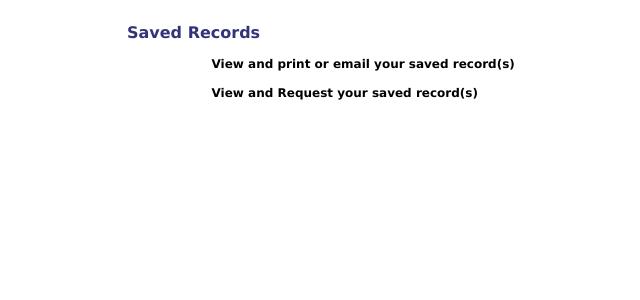
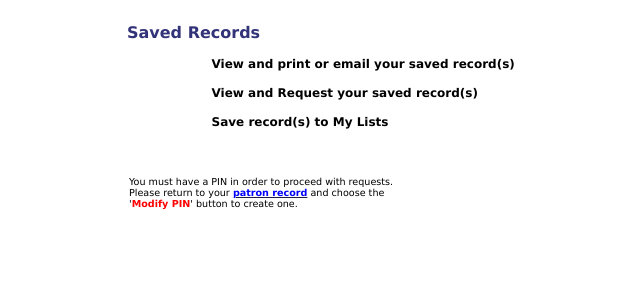
Before and after one commit to umlts/webpacs-merlin, a PHP site: page /viewsaves_web.html in a window 1280 px wide. Shown: the top 300 px of the page, without its empty margins (158-798 px from the left). Run offline with PHP 8.4, Linux system fonts and the light colour scheme.

Commit message:
My List feature

```diff
--- a/merlin_styles.css
+++ b/merlin_styles.css
@@ -756,3 +756,17 @@ wbresourcelist */
 #info {top:500}
 
 #sms {font-size:70%}
+
+#mylist_btn1 {
+  background-color:#d4d0c8;
+  padding: 2px 12px;
+  margin:3px;
+  color: black;
+  border-width: 1px;
+  border-color: white black black white;
+  border-style:solid;
+}
+
+#mylist_btn1 a{
+  text-decoration:none;
+}
--- a/patronview_web.html
+++ b/patronview_web.html
@@ -124,6 +124,10 @@ function preload() {
 <!--{ifpsearch}-->
 <!--{psearchbtn}-->
 &nbsp;
+<!--{ifmylists}-->
+<!--{mylists}-->
+<!--{xif}-->
+&nbsp;
 <!--{xif}-->
 <!--{ifholds}-->
 <!--{holdsbtn}-->
--- a/viewsaves_web.html
+++ b/viewsaves_web.html
@@ -94,28 +94,42 @@ function preload() {
 <TD WIDTH="10%">
 <!--{ifexport}-->
 <!--{export}-->
-</td>
+<!--{xif}-->
 <td WIDTH="90%">
 <strong>View and print or email your saved record(s)</strong>
-</td>
-<!--{xif}-->
-<!--{ifrequestmulti}-->
 </td>
 </tr>
 <tr>
 <TD WIDTH="10%">
+<!--{ifrequestmulti}-->
 <!--{requestmulti}-->
+<!--{xif}-->
 </td>
 <td WIDTH="90%">
 <strong>View and Request your saved record(s)</strong>
 </td>
+</td>
+</tr>
+<tr>
+<TD WIDTH="10%">
+<!--{ifmylists}-->
+<!--{mylists}-->
 <!--{xif}-->
 </td>
+<td WIDTH="90%">
+<strong>Save record(s) to My Lists</strong>
+</td>
+</td>
 </tr>
+<tr>
 </TABLE>
 <TABLE WIDTH="740" ALIGN="center" CELLPADDING="15">
 <tr>
-<td>
+<td style="font-size: 80%;">
+You must have a PIN in order to proceed with requests.<br />
+Please return to your <a href="/patroninfo"><font color="#0000ff">
+<strong>patron record</strong></font></a> and choose the <br />
+'<font color="red"><strong>Modify PIN</strong></font>' button to create one.</a>
 <br /><br />
 <!--{prevscreen}-->
 <!--{clearmarked}-->
```
Also changed, not shown: toplogo.html (line endings or trailing spaces), toplogo_s1.htm (line endings or trailing spaces), toplogo_s1.html (line endings or trailing spaces), toplogo_s2.html (line endings or trailing spaces), toplogo_s3.html (line endings or trailing spaces), toplogo_s4.html (line endings or trailing spaces), toplogo_s5.html (line endings or trailing spaces), toplogo_s6.html (line endings or trailing spaces), toplogo_s7.html (line endings or trailing spaces), z39menu.html (line endings or trailing spaces), 3 other files.
